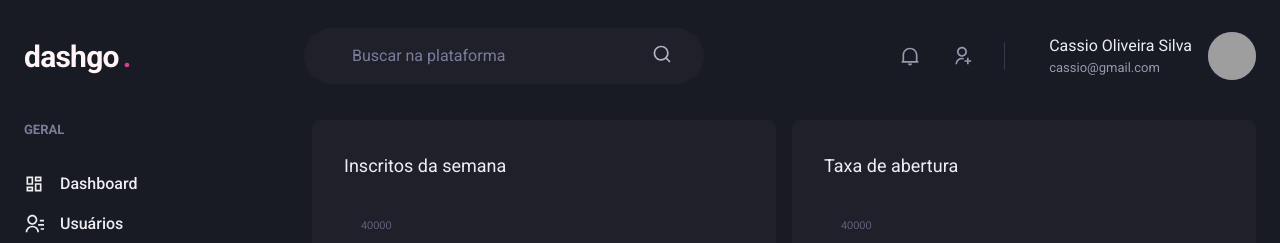
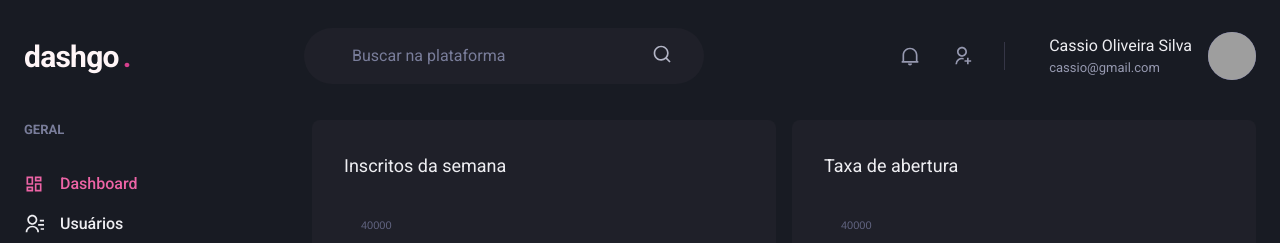
Before and after one commit to cassiosilva93/go-dashboard, a Next.js app: page /dashboard in a window 1280 px wide. Shown: the top 243 px of the page. Built offline with nearby package versions, Linux system fonts and the light colour scheme; grey boxes are pictures that could not be loaded.

Commit message:
add: added href in pages

```diff
--- a/src/components/Sidebar/NavLink.tsx
+++ b/src/components/Sidebar/NavLink.tsx
@@ -1,16 +1,20 @@
-import { Icon, Link, Text, LinkProps as ChakraLinkProps } from "@chakra-ui/react";
+import { Icon, Link as ChakraLink, Text, LinkProps as ChakraLinkProps } from "@chakra-ui/react";
 import { IconType } from "react-icons";
+import { ActiveLink } from "../ActiveLink";
 
 interface NavLinkProps extends ChakraLinkProps {
   icon: IconType;
   children: React.ReactNode;
+  href: string;
 }
 
-export function NavLink({icon, children, ...rest}: NavLinkProps) {
+export function NavLink({icon, children, href, ...rest}: NavLinkProps) {
   return (
-    <Link display="flex" alignItems="center" {...rest}>
-      <Icon as={icon} fontSize="20"/>
-      <Text ml="4" fontWeight="medium">{children}</Text>
-    </Link>
+    <ActiveLink href={href} passHref>
+      <ChakraLink display="flex" alignItems="center" {...rest}>
+        <Icon as={icon} fontSize="20"/>
+        <Text ml="4" fontWeight="medium">{children}</Text>
+      </ChakraLink>
+    </ActiveLink>
   )
 }
--- a/src/components/Sidebar/SidebarNav.tsx
+++ b/src/components/Sidebar/SidebarNav.tsx
@@ -8,15 +8,15 @@ export function SidebarNav() {
     <Stack spacing="12" align="flex-start">
       <Box>
         <NavSection title="GERAL">
-          <NavLink icon={RiDashboardLine}>Dashboard</NavLink>
-          <NavLink icon={RiContactsLine}>Usuários</NavLink>
+          <NavLink icon={RiDashboardLine} href="/dashboard">Dashboard</NavLink>
+          <NavLink icon={RiContactsLine} href="/users">Usuários</NavLink>
         </NavSection>
       </Box>
 
       <Box>
         <NavSection title="AUTOMAÇÃO">
-          <NavLink icon={RiInputMethodLine}>Formulários</NavLink>
-          <NavLink icon={RiGitMergeLine}>Automação</NavLink>
+          <NavLink icon={RiInputMethodLine} href="/forms">Formulários</NavLink>
+          <NavLink icon={RiGitMergeLine} href="/automation">Automação</NavLink>
         </NavSection>
       </Box>
     </Stack>
```
